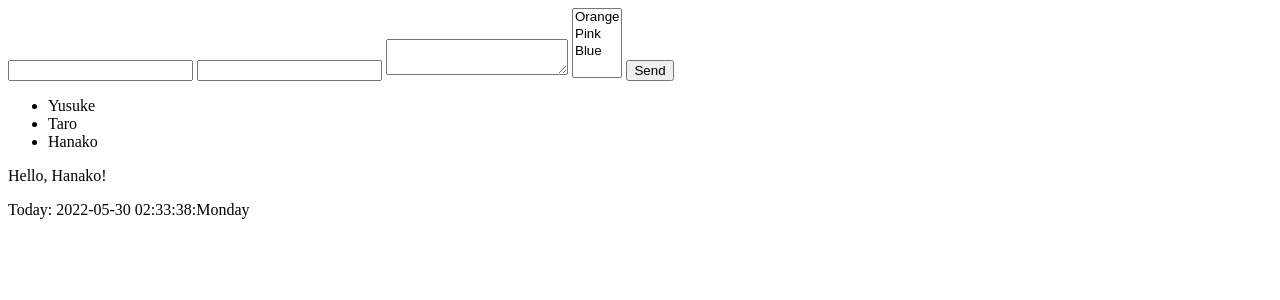
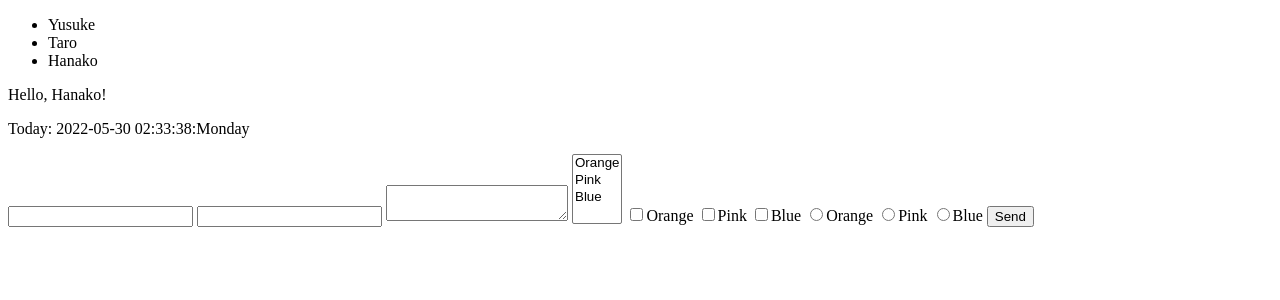
Before and after one commit to namotoy/basic_php_webdev-master, a PHP site: page / in a window 1280 px wide. Shown: the top 300 px of the page. Run offline with PHP 8.4, Linux system fonts and the light colour scheme.

Commit message:
ラジオボタンの設定

```diff
--- a/work/web/index.php
+++ b/work/web/index.php
@@ -10,33 +10,43 @@ $names =[
   'Yusuke','Taro','Hanako',
 ];
 ?>
+
+<ul>
+  <?php if (empty($names)):?>
+    <li>Nobody!</li>
+    <?php else: ?>
+      <?php foreach ($names as $name):?>
+        <li><?= h($name); ?>
+      </li>
+      <?php endforeach; ?>
+      <?php endif; ?>
+</ul>
+    <p>Hello, <?= h($name); ?>!</p>
+    <p>Today: <?= $today; ?></p>
+
 <form action="result.php" method="get">
   <input type="text" name = "message">
   <input type="text" name = "username">
   <textarea name ="message"></textarea>
+
   <select  name = "colors[]" multiple>
     <option value ="orange">Orange</option>
     <option value ="pink">Pink</option>
     <option value ="blue">Blue</option>
   </select>
+
+  <label><input type="checkbox" name ="colors[]" value="orange">Orange</label>
+  <label><input type="checkbox" name ="colors[]" value="pink">Pink</label>
+  <label><input type="checkbox" name ="colors[]" value="blue">Blue</label>
+
+  <label><input type="radio" name ="color" value="orange">Orange</label>
+  <label><input type="radio" name ="color" value="pink">Pink</label>
+  <label><input type="radio" name ="color" value="blue">Blue</label>
+
+
   <button>Send</button>
 </form>
 
-  <ul>
-    <?php if (empty($names)):?>
-      <li>Nobody!</li>
-      <?php else: ?>
-        <?php foreach ($names as $name):?>
-          <li><?= h($name); ?>
-          </li>
-        <?php endforeach; ?>
-      <?php endif; ?>
-
-  </ul>
-  <p>Hello, <?= h($name);?>!</p>
-  <!-- <p>Today: <?php echo date('Y-m-d H:i:s:l'); ?>
-  </p> -->
-  <p>Today: <?= $today; ?></p>
 
 <?php
 
--- a/work/web/result.php
+++ b/work/web/result.php
@@ -8,10 +8,16 @@ $username = filter_input(INPUT_GET, 'username');
 $colors = filter_input(INPUT_GET, 'colors', FILTER_DEFAULT, FILTER_REQUIRE_ARRAY);
 $colors = empty($colors) ? 'None selected' : implode(',', $colors);
 
+// $color = filter_input(INPUT_GET, 'color');
+// $color = isset($color) ? $color : 'None selected';
+// $color = $color ?? 'None selected';  //上記と同じ意味
+$color = filter_input(INPUT_GET, 'color') ?? 'None selected';
+
 include('../app/_parts/_header.php');
 ?>
 
 <p><?= h($colors); ?></p>
+<p><?= h($color); ?></p>
 <p><?= nl2br(h($message)); ?> by <?= h($username); ?></p>
 <p><a href="index.php">Go back</a></p>
 
```
